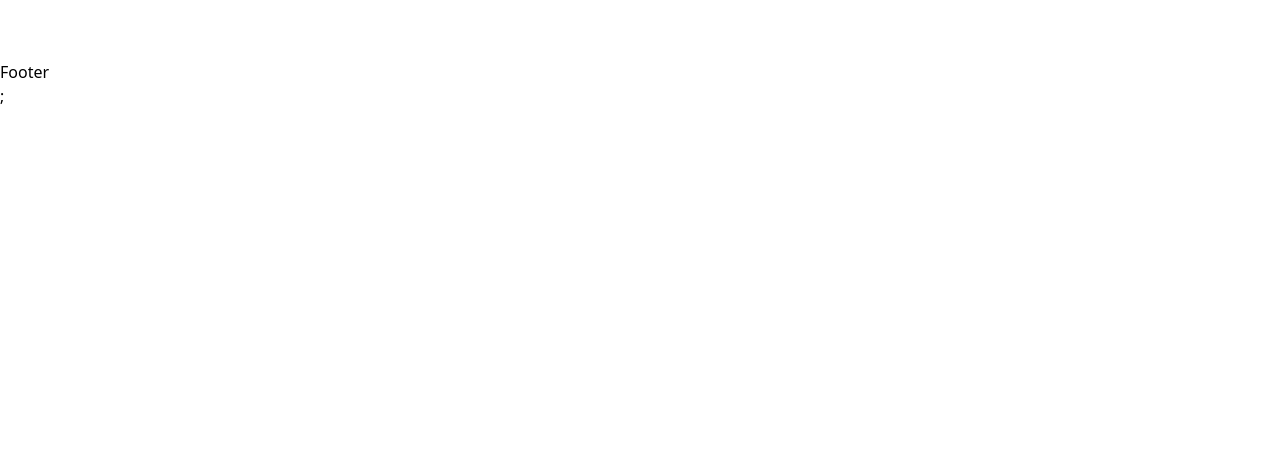
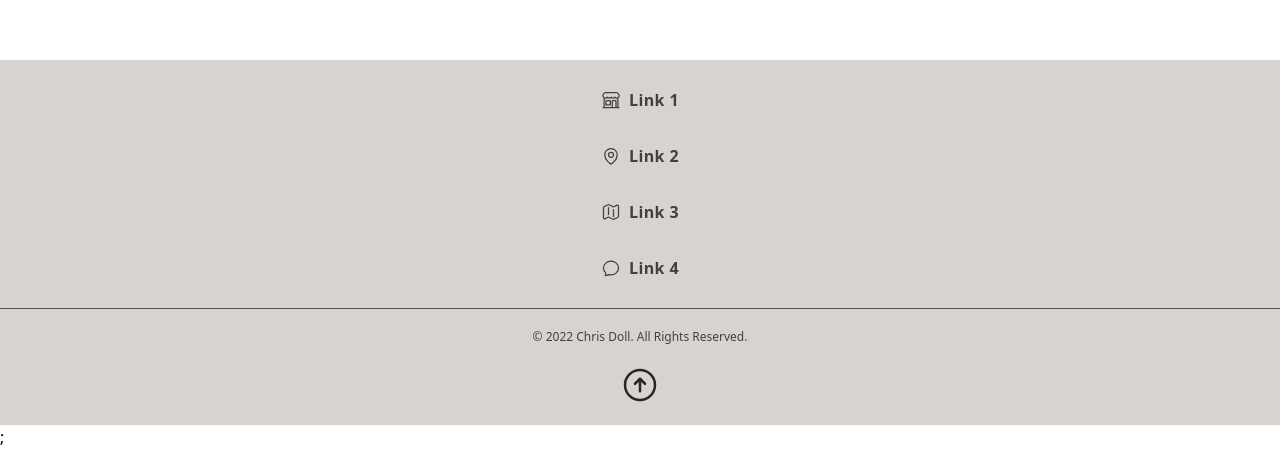
Before and after one commit to Earth-Hominid/barker-2.0, a Next.js app in the folder front/: page / in a window 1280 px wide. Shown: the part 812-1261 px from the top of the page. Before the commit the page ends 920 px from the top, so only its background shows below. Built offline with nearby package versions, Linux system fonts and the light colour scheme; a web font is replaced by a local one.

Commit message:
footer added

```diff
--- a/front/components/Layout.tsx
+++ b/front/components/Layout.tsx
@@ -29,17 +29,14 @@ const Layout: React.FC<Props> = ({ title, description, keywords }) => {
           <meta name="description" content={description} />
           <meta name="keywords" content={keywords} />
         </Head>
-
-        <div className="dark:bg=[#0E141B] min-w-[400px]">
+        <div className="dark:bg-[#0E141B] min-w-[400px]">
           <header id="header">
             <Header
               handleToggleThemeClick={handleToggleThemeClick}
               darkMode={darkMode}
             />
           </header>
-
           <section id="hero" className="min-h-screen"></section>
-
           <footer id="footer">
             <Footer />
           </footer>
--- a/front/components/footer/Footer.tsx
+++ b/front/components/footer/Footer.tsx
@@ -1,9 +1,15 @@
-import React from 'react';
+import FooterSiteNavigation from './footer-site-navigation/FooterSiteNavigation';
+import FooterLinks from './footer-links/FooterLinks';
 
 type Props = {};
 
-function Footer({}: Props) {
-  return <>Footer</>;
-}
+const Footer = (props: Props) => {
+  return (
+    <>
+      <FooterSiteNavigation />
+      <FooterLinks />
+    </>
+  );
+};
 
 export default Footer;
--- /dev/null
+++ b/front/components/footer/footer-links/FooterLinks.tsx
@@ -0,0 +1,32 @@
+import Link from 'next/link';
+import { ArrowUpCircleIcon } from '@heroicons/react/24/outline';
+
+import {
+  MainContainer,
+  InsideContainer,
+  SmallText,
+  IconContainer,
+  IconHolder,
+  HeaderSpan,
+} from './Styles';
+
+const FooterLinks = () => {
+  return (
+    <MainContainer>
+      <InsideContainer>
+        <SmallText>© 2022 Chris Doll. All Rights Reserved.</SmallText>
+      </InsideContainer>
+
+      <IconContainer>
+        <Link href="#header">
+          <IconHolder>
+            <ArrowUpCircleIcon className="h-8 w-8 md:h-10 md:w-10 rounded-full cursor-pointer" />
+            <HeaderSpan>Back to top</HeaderSpan>
+          </IconHolder>
+        </Link>
+      </IconContainer>
+    </MainContainer>
+  );
+};
+
+export default FooterLinks;
--- /dev/null
+++ b/front/components/footer/footer-links/Styles.ts
@@ -0,0 +1,55 @@
+import tw from 'tailwind-styled-components';
+
+export const MainContainer = tw.div`
+  bg-stone-300
+  dark:bg-[#0E141B]
+  w-full
+  border-t
+  border-zinc-600
+`;
+
+export const InsideContainer = tw.div`
+  p-5
+  space-y-6
+`;
+
+export const SmallText = tw.p`
+  text-xs
+  text-stone-700
+  text-center
+`;
+
+export const IconContainer = tw.div`
+  flex
+  items-center
+  justify-center
+`;
+
+export const IconHolder = tw.div`
+  relative
+  group
+  pb-5
+  text-stone-800
+`;
+
+export const HeaderSpan = tw.span`
+  absolute
+  group-hover:scale-100
+  w-auto
+  p-2
+  m-2
+  min-w-max
+  bottom-3
+  left-10
+  md:bottom-4
+  rounded-md
+  shadow-md
+  text-slate-200
+  bg-stone-800
+  text-xs
+  font-bold
+  transition-all
+  duration-300
+  scale-0
+  origin-left
+`;
--- /dev/null
+++ b/front/components/footer/footer-site-navigation/FooterSiteNavigation.tsx
@@ -0,0 +1,53 @@
+import Image from 'next/image';
+import Link from 'next/link';
+import { motion } from 'framer-motion';
+import {
+  BuildingStorefrontIcon,
+  MapIcon,
+  MapPinIcon,
+  ChatBubbleOvalLeftIcon,
+} from '@heroicons/react/24/outline';
+
+import {
+  MainContainer,
+  InsideContainer,
+  ActionButtonHolder,
+  LinkText,
+} from './Styles';
+
+const FooterSiteNavigation = () => {
+  return (
+    <MainContainer>
+      <InsideContainer>
+        <motion.button whileHover={{ scale: 1.1 }} whileTap={{ scale: 0.9 }}>
+          <a href="">
+            <ActionButtonHolder>
+              <BuildingStorefrontIcon className="h-5 w-5" />
+              <LinkText>Link 1</LinkText>
+            </ActionButtonHolder>
+          </a>
+        </motion.button>
+        <motion.button whileHover={{ scale: 1.1 }} whileTap={{ scale: 0.9 }}>
+          <ActionButtonHolder>
+            <MapPinIcon className="h-5 w-5" />
+            <LinkText>Link 2</LinkText>
+          </ActionButtonHolder>
+        </motion.button>
+        <motion.button whileHover={{ scale: 1.1 }} whileTap={{ scale: 0.9 }}>
+          <ActionButtonHolder>
+            <MapIcon className="h-5 w-5" />
+            <LinkText>Link 3</LinkText>
+          </ActionButtonHolder>
+        </motion.button>
+        <motion.button whileHover={{ scale: 1.1 }} whileTap={{ scale: 0.9 }}>
+          <ActionButtonHolder>
+            <ChatBubbleOvalLeftIcon className="h-5 w-5" />
+            <LinkText>Link 4</LinkText>
+          </ActionButtonHolder>
+        </motion.button>
+      </InsideContainer>
+    </MainContainer>
+  );
+};
+
+export default FooterSiteNavigation;
--- /dev/null
+++ b/front/components/footer/footer-site-navigation/Styles.ts
@@ -0,0 +1,37 @@
+import tw from 'tailwind-styled-components';
+
+export const MainContainer = tw.div`
+  w-full
+  bg-stone-300
+  dark:bg-[#0E141B]
+`;
+
+export const InsideContainer = tw.div`
+  flex
+  flex-col
+  mx-auto
+  max-w-xs
+  p-5
+  space-y-4
+  min-w-[350px]
+`;
+
+export const ActionButtonHolder = tw.div`
+  flex
+  flex-row
+  space-x-2
+  py-2
+  text-2xl
+  items-center
+  justify-center
+  text-stone-700
+  cursor-pointer
+  min-w-[200px]
+`;
+
+export const LinkText = tw.h4`
+  text-base
+  font-opensans
+  font-semibold
+  tracking-wide
+`;
--- a/front/components/header/top-navigation/TopNavigation.tsx
+++ b/front/components/header/top-navigation/TopNavigation.tsx
@@ -83,7 +83,7 @@ function TopNavigation({
             duration: 1.5,
           }}
         >
-          <IconContainer>
+          <IconContainer className="md:hidden">
             <RelativeContainer>
               <AbsoluteContainer></AbsoluteContainer>
               <StyledButton>
@@ -107,12 +107,12 @@ function TopNavigation({
               <StyledButton onClick={handleToggleThemeClick}>
                 {darkMode ? (
                   <>
-                    <MoonIcon className="h-6 w-6 text-stone-600" />
+                    <MoonIcon className="h-5 w-5 text-stone-600" />
                     <HeaderSpan>Light Mode</HeaderSpan>
                   </>
                 ) : (
                   <>
-                    <SunIcon className="h-6 w-6 text-stone-600" />
+                    <SunIcon className="h-5 w-5 text-stone-600" />
                     <HeaderSpan>Dark Mode</HeaderSpan>
                   </>
                 )}
@@ -125,9 +125,9 @@ function TopNavigation({
                 className="md:hidden"
               >
                 {navigationMenuToggle ? (
-                  <XMarkIcon className="h-6 w-6 text-stone-500" />
+                  <XMarkIcon className="h-5 w-5 text-stone-500" />
                 ) : (
-                  <Bars3Icon className="h-6 w-6 text-stone-500" />
+                  <Bars3Icon className="h-5 w-5 text-stone-500" />
                 )}
               </StyledButton>
             </RelativeContainer>
```
Also changed, not shown: front/components/footer/Styles.ts (deleted).
